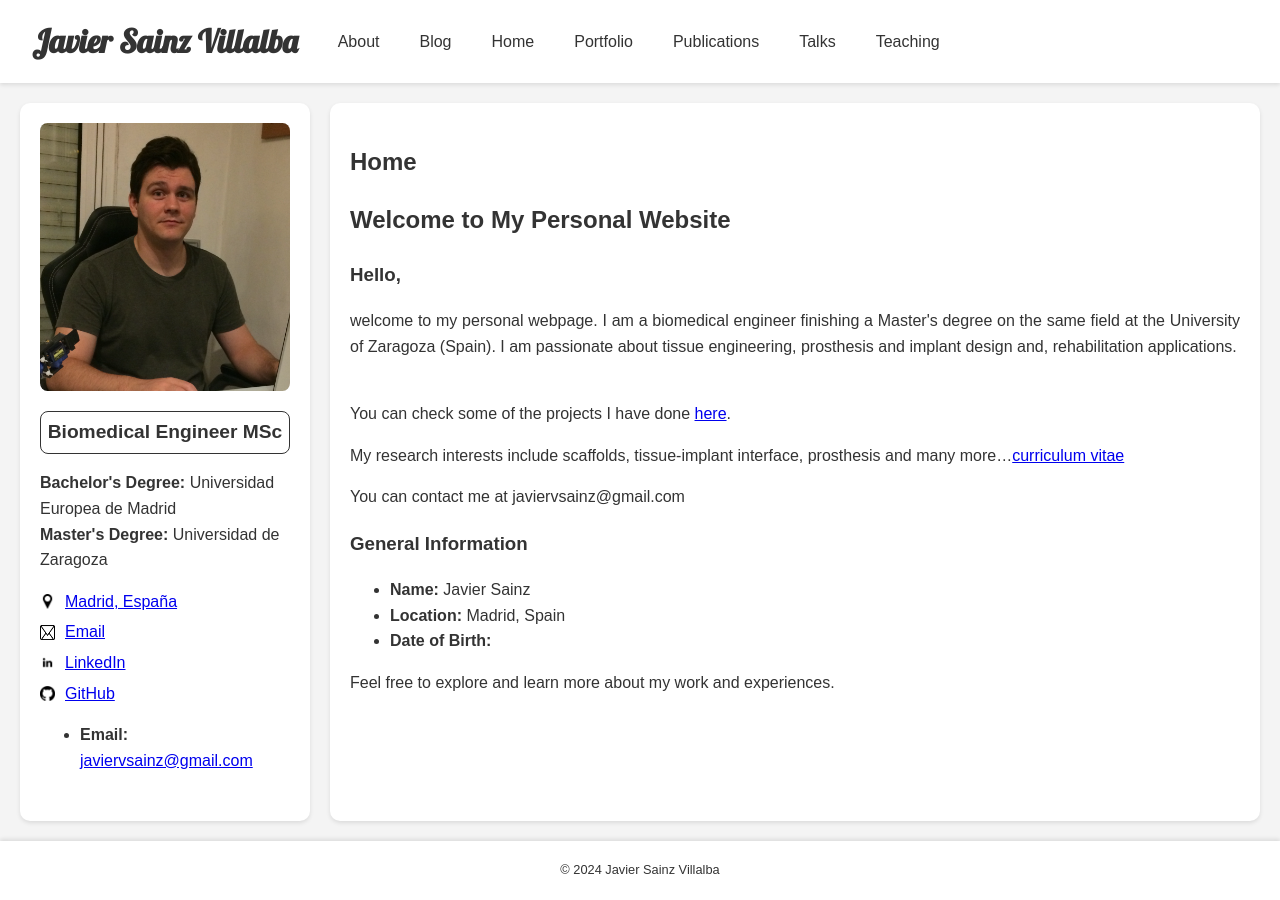
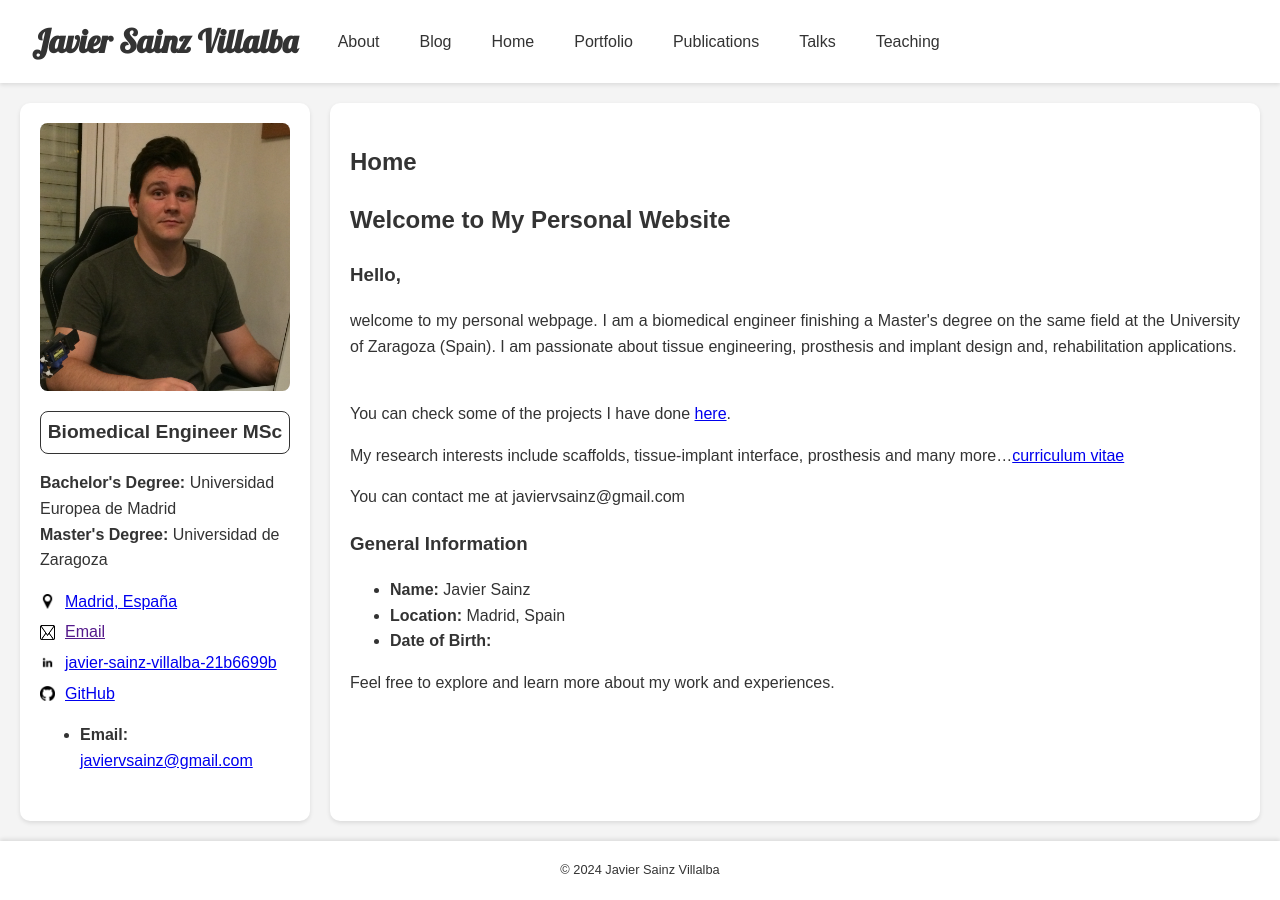
Before and after one commit to javiersainzvillalba/javiersainzvillalba.github.io, a Jekyll site: the page built from index.md, in a window 1280 px wide. Built offline with Jekyll 4.4.1, drawn with Linux system fonts in a browser that asks for light colours.

Commit message:
Update sidebar.html

```diff
--- a/_includes/sidebar.html
+++ b/_includes/sidebar.html
@@ -13,11 +13,11 @@
     </p>
     <p>
       <img src="{{ '/assets/images/icons/email.png' | relative_url }}" alt="Email" class="social-icon">
-      <a href="https://www.linkedin.com/in/yourprofile">Email</a>
+      <a href="{{ link.url }}">Email</a>
     </p>
     <p>
       <img src="{{ '/assets/images/icons/linkedin.png' | relative_url }}" alt="LinkedIn Icon" class="social-icon">
-      <a href="mailto:{{ site.email }}">LinkedIn</a>
+      <a href="https://www.linkedin.com/in/javier-sainz-villalba-21b6699b/">javier-sainz-villalba-21b6699b</a>
     </p>
     <p>
       <img src="{{ '/assets/images/icons/github.png' | relative_url }}" alt="GitHub Icon" class="social-icon">
```
